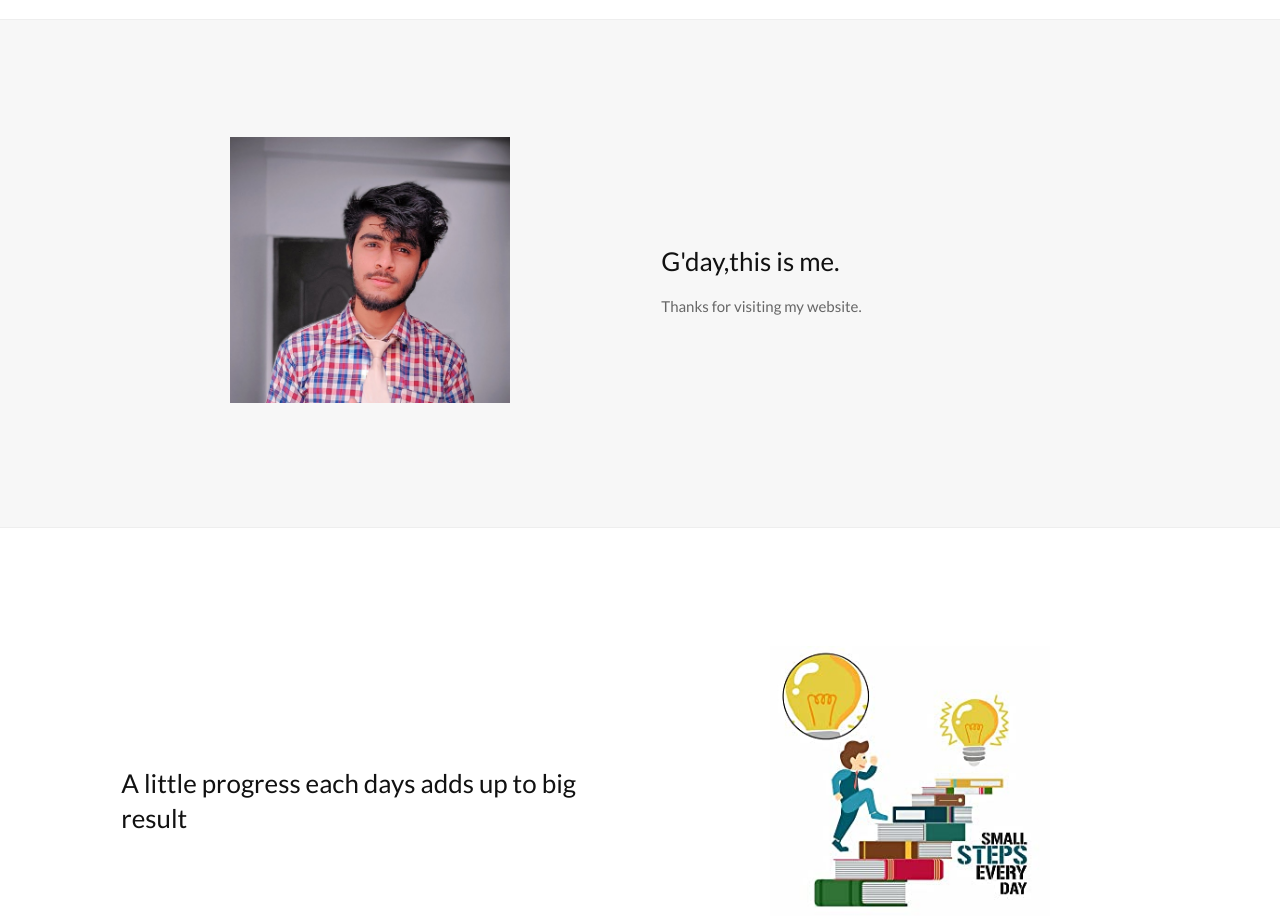
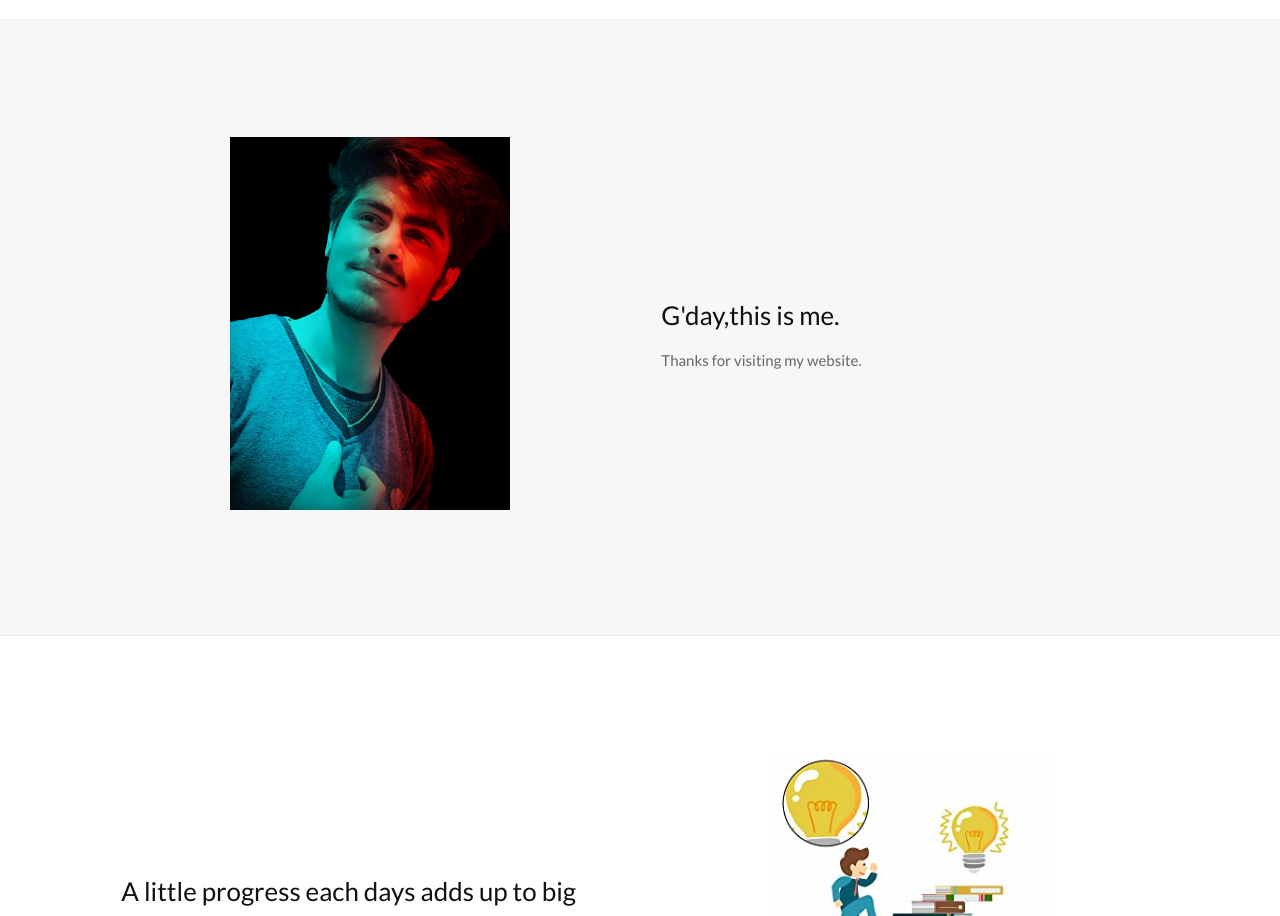
Before and after one commit to aadityazeo/aadityazeo.github.io, a plain HTML site: page index.html in a window 1280 px wide. Shown: the part 1290-2206 px from the top of the page. Drawn offline with Linux system fonts and the light colour scheme.

Commit message:
image update

```diff
--- a/index.html
+++ b/index.html
@@ -75,7 +75,7 @@
 		<div class="container">
 			<div class="expanded__inner">
 				<div class="expanded__media">
-					<img src="./images/aadityazeo.png" class="expanded__image">
+					<img src="./images/aadityazeo2.jpg" class="expanded__image">
 				</div>
 				<div class="expanded__content">
 					<h2 class="expanded__title">G'day,this is me.</h2>
```
Also changed, not shown: images/aadityazeo2.jpg (added).
